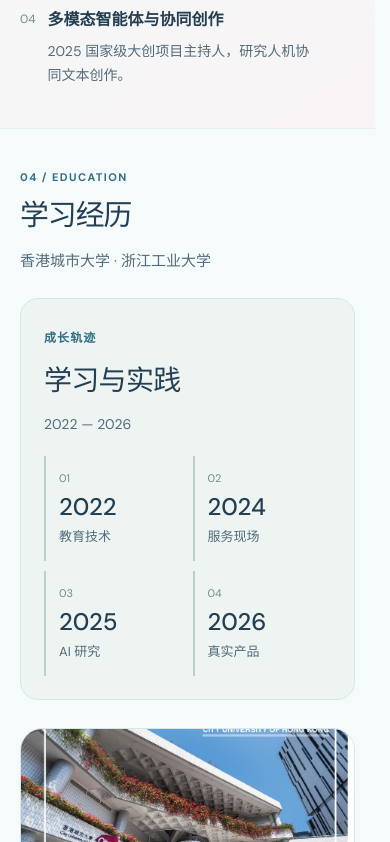
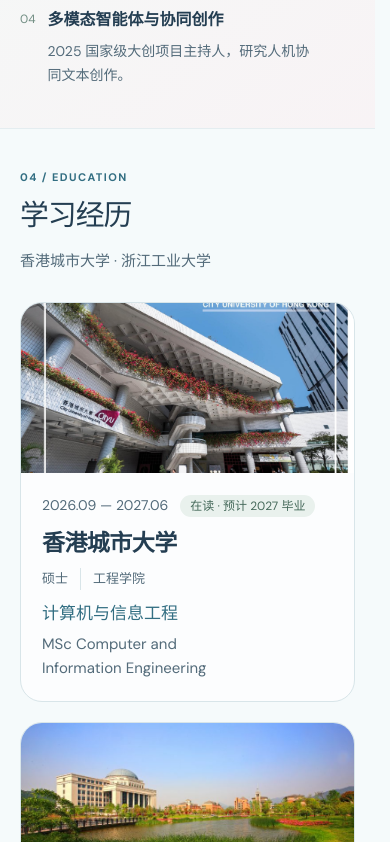
Before and after one commit to Bruce-778/Bruce-778.github.io, a website built with Vite: page index.html in a window 390 px wide. Shown: the part 4168-5010 px from the top of the page. Built offline with nearby package versions, Linux system fonts and the light colour scheme.

Commit message:
Localize contact location and remove growth timeline

```diff
--- a/src/main.js
+++ b/src/main.js
@@ -97,10 +97,6 @@ const content = {
       kicker: '04 / EDUCATION',
       title: '学习经历',
       intro: '香港城市大学 · 浙江工业大学',
-      growthLabel: '成长轨迹',
-      growthTitle: '学习与实践',
-      growthIntro: '2022 — 2026',
-      growth: [['2022', '教育技术', 'Education technology'], ['2024', '服务现场', 'Real-world service'], ['2025', 'AI 研究', 'AI research'], ['2026', '真实产品', 'Live products']],
       items: [
         {
           id: 'cityu', date: '2026.09 — 2027.06', name: ['香港城市大学'],
@@ -137,7 +133,7 @@ const content = {
       emailAltLabel: 'Gmail',
       emailAlt: 'bruce031103@gmail.com',
       basedLabel: '所在地',
-      location: 'Ningbo',
+      location: '宁波',
       resumeLabel: '简历',
       resumeLink: '查看简历 PDF ↗',
     },
@@ -241,10 +237,6 @@ const content = {
       kicker: '04 / EDUCATION',
       title: 'Learning experience',
       intro: 'City University of Hong Kong · Zhejiang University of Technology',
-      growthLabel: 'GROWTH PATH',
-      growthTitle: 'Education & practice',
-      growthIntro: '2022 — 2026',
-      growth: [['2022', '教育技术', 'Education'], ['2024', '服务现场', 'Service'], ['2025', 'AI 研究', 'AI research'], ['2026', '真实产品', 'Products']],
       items: [
         {
           id: 'cityu', date: 'Sep 2026 — Jun 2027', name: ['City University', 'of Hong Kong'],
@@ -318,7 +310,7 @@ function protectLineEndings() {
     '.bt-profile-story p', '.gallery-caption h3', '.gallery-caption p',
     '.experience-content h3', '.experience-content strong', '.experience-content p',
     '.project-body > p', '.lab-item h3', '.lab-item p',
-    '.growth-track-head h3', '.growth-track-head p', '.publication-copy h3 a',
+    '.publication-copy h3 a',
     '.award-list > span', '.contact-copy p', '.site-footer > span:first-child',
   ].join(',');
   document.querySelectorAll(selectors).forEach(element => {
@@ -629,10 +621,6 @@ function render() {
 
         <section class="section-pad journey-section" id="education">
           <div class="section-heading"><span class="section-kicker">${copy.journey.kicker}</span><h2>${copy.journey.title}</h2><p>${copy.journey.intro}</p></div>
-          <div class="growth-track" aria-label="${copy.journey.growthLabel}" data-reading-anchor="growth-path">
-            <div class="growth-track-head"><span class="mini-kicker">${copy.journey.growthLabel}</span><h3>${copy.journey.growthTitle}</h3><p>${copy.journey.growthIntro}</p></div>
-            <div class="growth-steps">${copy.journey.growth.map(([year, title, label], index) => `<div class="growth-step"><span class="growth-step-dot">0${index + 1}</span><strong>${year}</strong><span>${lang === 'zh' ? title : label}</span></div>`).join('')}</div>
-          </div>
           <div class="education-grid">${copy.journey.items.map(school => `
             <article class="education-card" data-reading-anchor="education-${school.id}">
               <div class="education-image"><img src="${school.image}" alt="${school.imageAlt}" loading="lazy" /></div>
--- a/src/style.css
+++ b/src/style.css
@@ -172,15 +172,6 @@ main:focus { outline:none; }
 .lab-item p { margin:7px 0 0; color:var(--ink-soft); font-size:14px; }
 
 .journey-section { padding-block:52px 48px; }
-.growth-track { display:grid; grid-template-columns:210px minmax(0,1fr); gap:28px; align-items:center; margin-top:28px; padding:24px 26px; border:1px solid var(--line); border-radius:18px; background:#edf4f2; }
-.growth-track-head,.growth-steps { min-width:0; }
-.growth-track-head h3 { margin:6px 0 0; font-size:22px; font-weight:500; letter-spacing:-.025em; }
-.growth-track-head p { margin:8px 0 0; color:var(--ink-soft); font-size:14px; }
-.growth-steps { display:grid; grid-template-columns:repeat(4,minmax(0,1fr)); gap:12px; }
-.growth-step { display:grid; gap:8px; padding:13px 14px; border-left:2px solid #b6d1c6; }
-.growth-step-dot { color:var(--sage); font-size:11px; }
-.growth-step strong { color:var(--ink); font-size:24px; line-height:1; font-weight:500; }
-.growth-step > span:last-child { color:var(--ink-soft); font-size:14px; white-space:nowrap; }
 
 /* Each campus photo belongs to its own record; richer details never create an empty parallel card. */
 .education-grid { display:grid; gap:20px; margin-top:28px; }
@@ -291,11 +282,6 @@ main:focus { outline:none; }
   .experience-item { grid-template-columns:160px minmax(0,1fr); gap:8px 24px; }
   .experience-meta { grid-row:1 / span 2; }
   .experience-result { grid-column:2; flex-direction:row; flex-wrap:wrap; padding:0; }
-  .growth-track { grid-template-columns:minmax(0,1fr); gap:18px; }
-  .growth-track-head { max-width:520px; }
-  .growth-steps { padding-top:20px; }
-  .growth-step { padding:14px 18px; }
-  .growth-step:nth-child(n) { transform:none; }
   .education-card { grid-template-columns:28% minmax(0,1fr); }
   .education-copy { padding:22px 24px; }
   .contact-card { gap:32px; padding:32px; }
@@ -407,12 +393,6 @@ main:focus { outline:none; }
   .lab-index { padding-top:3px; }
   .work-inner { padding-block:40px; }
   .journey-section { padding-block:40px; }
-  .growth-track { padding:23px; gap:20px; margin-top:24px; }
-  .growth-track-head h3 { font-size:28px; }
-  .growth-track-head p { font-size:14px; }
-  .growth-steps { grid-template-columns:repeat(2,minmax(0,1fr)); padding:0; gap:10px; }
-  .growth-step { padding:13px; gap:7px; }
-  .growth-step > span:last-child { font-size:13px; }
   .education-card { grid-template-columns:minmax(0,1fr); }
   .education-image { height:170px; min-height:0; }
   .education-copy { padding:21px; }
```
